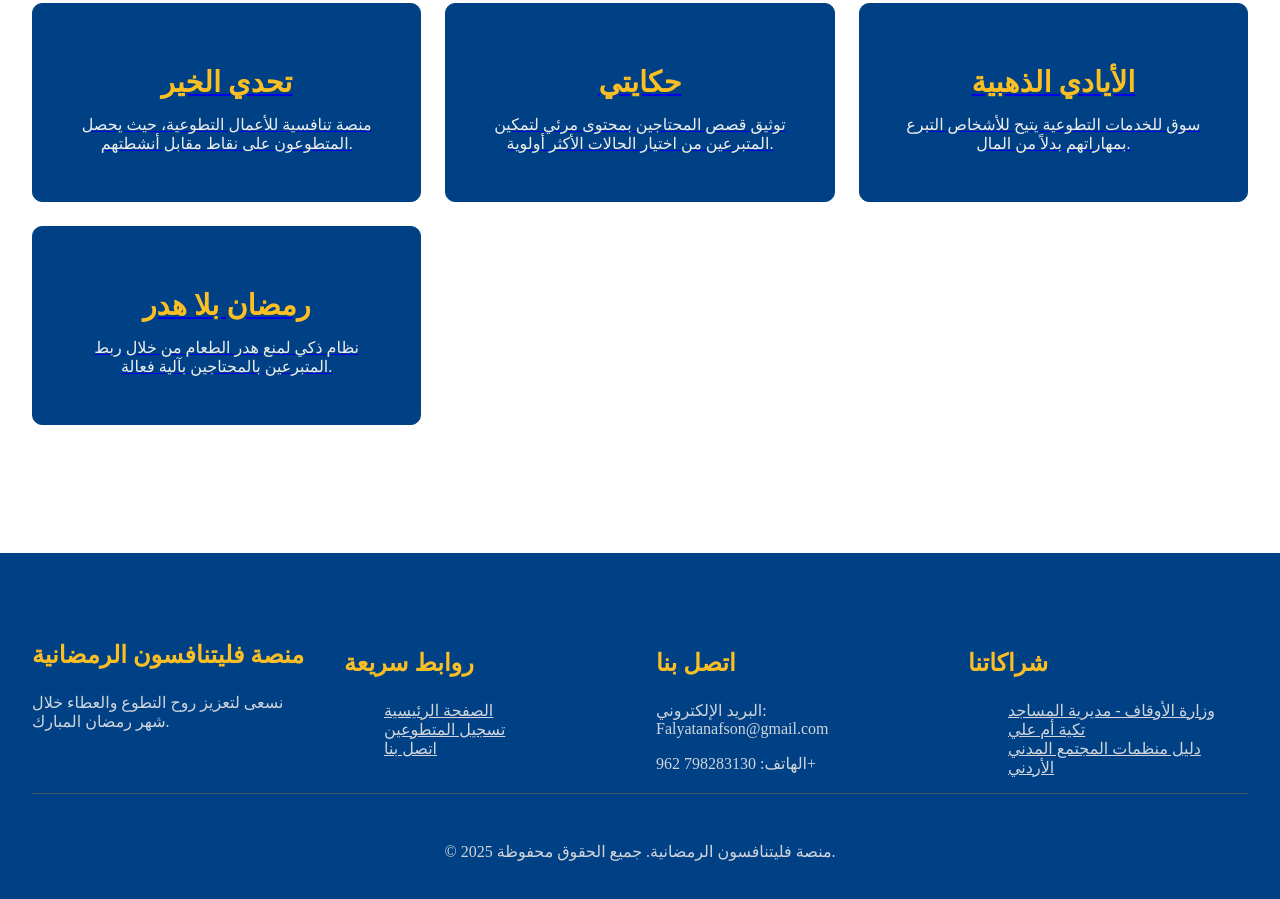
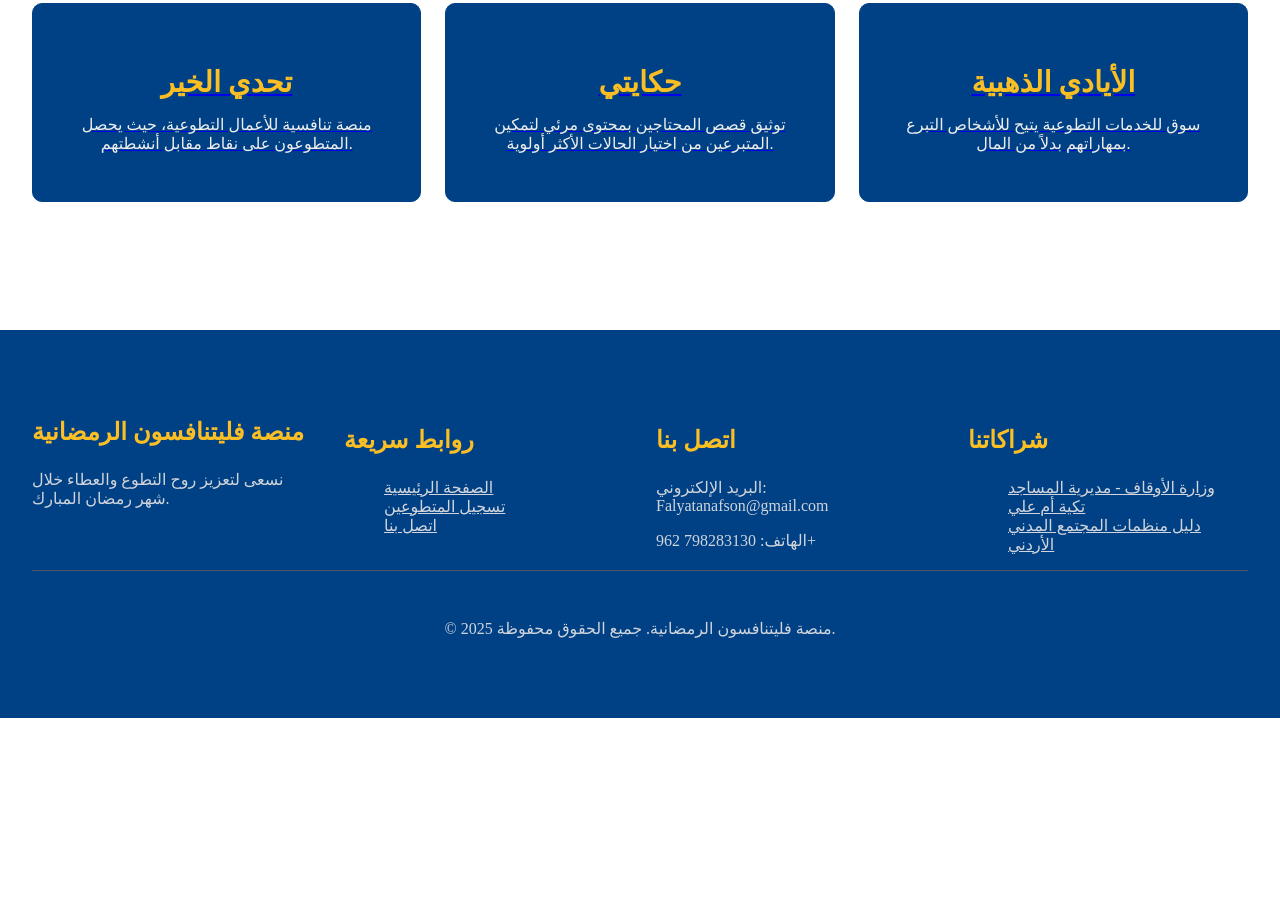
Before and after one commit to ButhenaZw/ramadan, a plain HTML site: page index.html in a window 1280 px wide. Shown: the part 989-1888 px from the top of the page. After the commit the page ends 1707 px from the top, so only its background shows below. Drawn offline with Linux system fonts and the light colour scheme; a web font is replaced by a local one.

Commit message:
Update index.html

```diff
--- a/index.html
+++ b/index.html
@@ -96,13 +96,7 @@
         </a>
 
         <!-- مبادرة رمضان بلا هدر -->
-        <a href="./pages/noWaste.html" class="initiative-card">
-          <h3>رمضان بلا هدر</h3>
-          <p>
-            نظام ذكي لمنع هدر الطعام من خلال ربط المتبرعين بالمحتاجين بآلية
-            فعالة.
-          </p>
-        </a>
+
       </div>
     </section>
 
```
